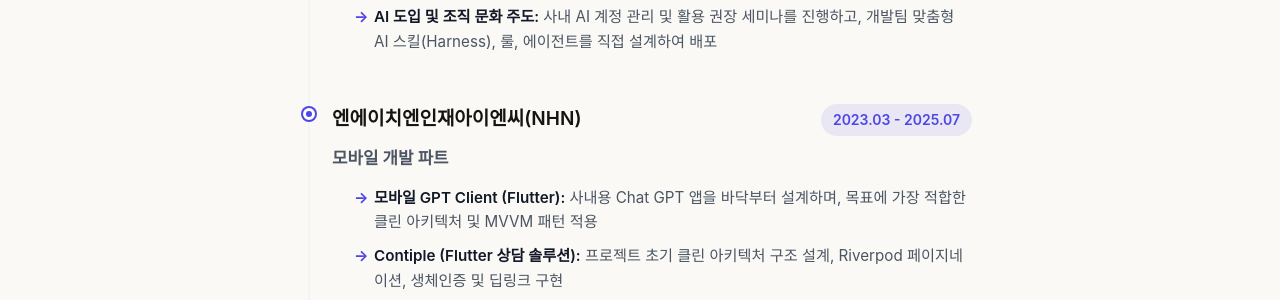
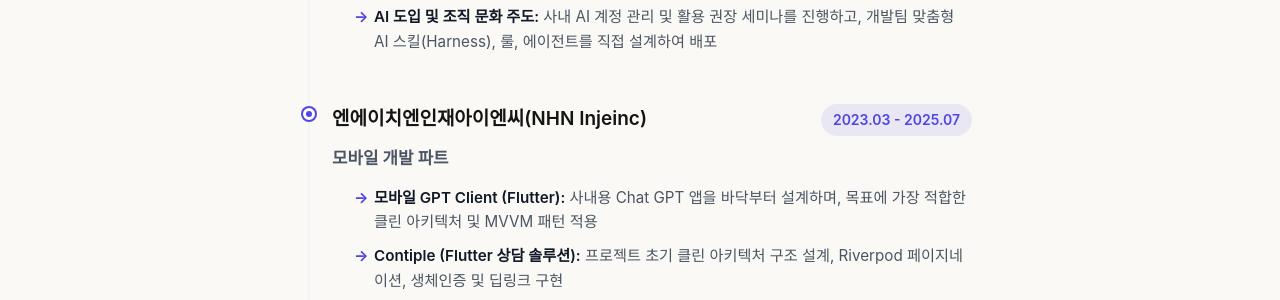
Before and after one commit to Hwan3434/Hwan3434.github.io, a Jekyll site: the page built from about.md, in a window 1280 px wide and 900 px high, scrolled down 1599 px. Shown: the part 153-453 px from the top of the window. Built offline with Jekyll 4.4.1, drawn with Linux system fonts in a browser that asks for light colours; some web fonts are replaced.

Commit message:
Update NHN company name to include Injeinc

```diff
--- a/about.md
+++ b/about.md
@@ -322,7 +322,7 @@
     <div class="stitch-timeline-item">
       <div class="stitch-timeline-dot"></div>
       <div class="stitch-timeline-header">
-        <div class="stitch-company">엔에이치엔인재아이엔씨(NHN)</div>
+        <div class="stitch-company">엔에이치엔인재아이엔씨(NHN Injeinc)</div>
         <div class="stitch-period">2023.03 - 2025.07</div>
       </div>
       <div class="stitch-role">모바일 개발 파트</div>
```
